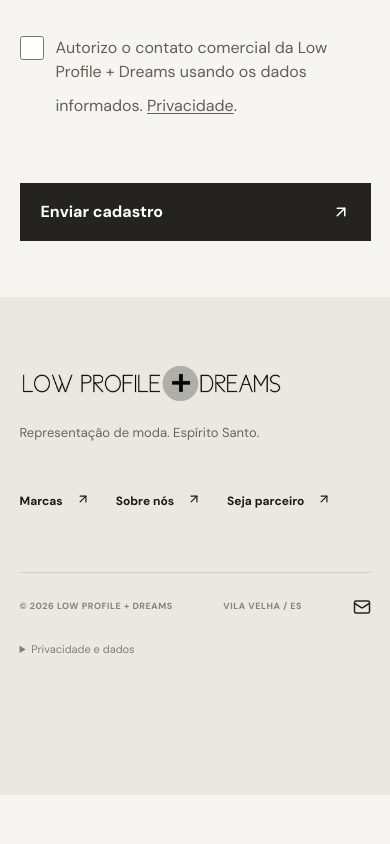
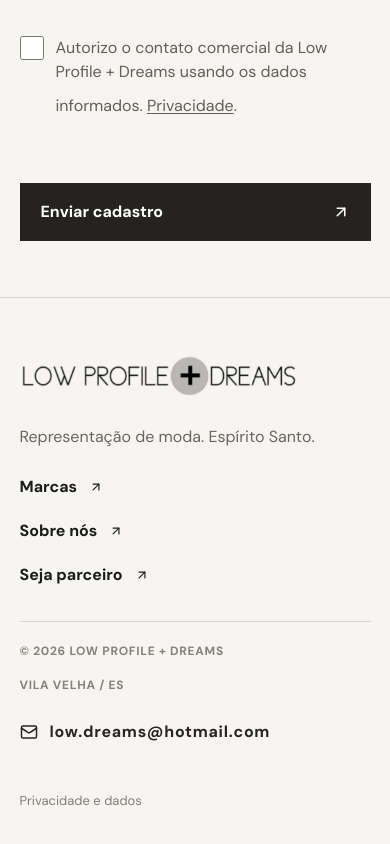
Before and after one commit to achazard27-coder/SHOWROOM-LOW-PROFILE-DREAMS, a React (Vite) app: page / in a window 390 px wide. Shown: the part 5519-6363 px from the top of the page. Before the commit the page ends 6314 px from the top, so only its background shows below. Built offline with nearby package versions, Linux system fonts and the light colour scheme.

Commit message:
fix(footer): stack mobile links and expose readable email contact

```diff
--- a/src/App.tsx
+++ b/src/App.tsx
@@ -179,7 +179,7 @@
       {page.kind === 'notfound' && <section className="section-shell not-found"><p className="eyebrow">404 / PÁGINA NÃO ENCONTRADA</p><h1>Vamos encontrar<br />um novo caminho.</h1><p>Esta página não está disponível. Explore nosso portfólio para encontrar a marca que procura.</p><a className="solid-button" href="/marcas/">Conheça nossas marcas <ArrowUpRight size={18} /></a><a className="text-button" href="/"> <ArrowLeft size={16} /> Voltar ao início</a></section>}
     </main>
 
-    <footer className="footer"><div className="section-shell"><div className="footer-upper"><div><a href="/"><img src="/logo-lp.png" alt="Low Profile + Dreams — início" width={556} height={100} /></a><p>Representação de moda. Espírito Santo.</p></div><nav className="footer-links" aria-label="Navegação do rodapé"><a href="/marcas/">Marcas <ArrowUpRight size={14} /></a><a href="/sobre-nos/">Sobre nós <ArrowUpRight size={14} /></a><a href="/seja-parceiro/">Seja parceiro <ArrowUpRight size={14} /></a></nav></div><div className="footer-bottom"><span>© {new Date().getFullYear()} LOW PROFILE + DREAMS</span><span>VILA VELHA / ES</span><a href="mailto:low.dreams@hotmail.com" aria-label="Enviar e-mail"><Mail size={18} /></a></div><details id="privacidade" className="privacy-info"><summary>Privacidade e dados</summary><p>As informações deste cadastro são destinadas exclusivamente ao contato comercial com lojistas. A política definitiva, o canal do titular e os prazos de retenção devem ser definidos pela empresa.</p></details></div></footer>
+    <footer className="footer"><div className="section-shell"><div className="footer-upper"><div><a href="/"><img src="/logo-lp.png" alt="Low Profile + Dreams — início" width={556} height={100} loading="lazy" decoding="async" /></a><p>Representação de moda. Espírito Santo.</p></div><nav className="footer-links" aria-label="Navegação do rodapé"><a href="/marcas/">Marcas <ArrowUpRight size={14} /></a><a href="/sobre-nos/">Sobre nós <ArrowUpRight size={14} /></a><a href="/seja-parceiro/">Seja parceiro <ArrowUpRight size={14} /></a></nav></div><div className="footer-bottom"><span>© {new Date().getFullYear()} LOW PROFILE + DREAMS</span><span>VILA VELHA / ES</span><a href="mailto:low.dreams@hotmail.com" aria-label="Enviar e-mail"><Mail size={18} /> low.dreams@hotmail.com</a></div><details id="privacidade" className="privacy-info"><summary>Privacidade e dados</summary><p>As informações deste cadastro são destinadas exclusivamente ao contato comercial com lojistas. A política definitiva, o canal do titular e os prazos de retenção devem ser definidos pela empresa.</p></details></div></footer>
     <a className={'partner-sticky' + (formVisible || selectorOpen || galleryOpen || menuOpen ? ' sticky-hidden' : '')} href={partnerHref(currentBrand)}><span>{currentBrand ? 'Gostou de ' + currentBrand.name + '?' : 'Sua próxima grande marca começa aqui.'}</span><strong>Seja parceiro <ArrowUpRight size={18} /></strong></a>
 
     {selectorOpen && <Modal label="Escolha uma marca para ver sua galeria" onClose={() => setSelectorOpen(false)} className="brand-selector"><p className="eyebrow">GALERIA COMPLETA</p><h2>Qual marca você<br />quer conhecer?</h2><p>Escolha uma marca e explore a sua galeria.</p><BrandGrid onChoose={() => setSelectorOpen(false)} /></Modal>}
--- a/src/index.css
+++ b/src/index.css
@@ -781,3 +781,18 @@
 .form-notice { margin: 0; font-size: 16px; line-height: 1.6; }
 @media (min-width: 640px) { .two-fields { grid-template-columns: repeat(2, minmax(0, 1fr)); } }
 @media (min-width: 1024px) { .contact-section { grid-template-columns: 1fr 1fr; } .form-submit { position: sticky; bottom: 16px; z-index: 2; } }
+
+/* Footer with visible contact and comfortable links. */
+.footer { background: #f6f5f1; border-top: 1px solid #d7d4cb; padding-block: var(--section) 24px; }
+.footer-upper, .footer-bottom { display: flex; flex-direction: column; align-items: flex-start; gap: 16px; padding: 0; }
+.footer-upper { padding-bottom: 24px; }
+.footer-upper img { width: min(100%, 278px); height: auto; }
+.footer-upper p { font-size: 16px; line-height: 1.6; }
+.footer-links { display: flex; flex-direction: column; gap: 0; width: 100%; }
+.footer a { display: inline-flex; align-items: center; min-height: 44px; gap: 12px; font-size: 16px; }
+.footer-bottom { border-top: 1px solid #d7d4cb; padding-top: 20px; font-size: 12px; }
+.footer-bottom a { max-width: 100%; flex-wrap: wrap; overflow-wrap: anywhere; }
+.privacy-info { margin-top: 24px; max-width: 65ch; font-size: 13px; line-height: 1.5; }
+.privacy-info summary { display: flex; align-items: center; min-height: 44px; cursor: pointer; }
+.privacy-info p { font-size: 13px; line-height: 1.5; }
+@media (min-width: 640px) { .footer-upper { flex-direction: row; justify-content: space-between; } .footer-links { width: auto; } }
```
